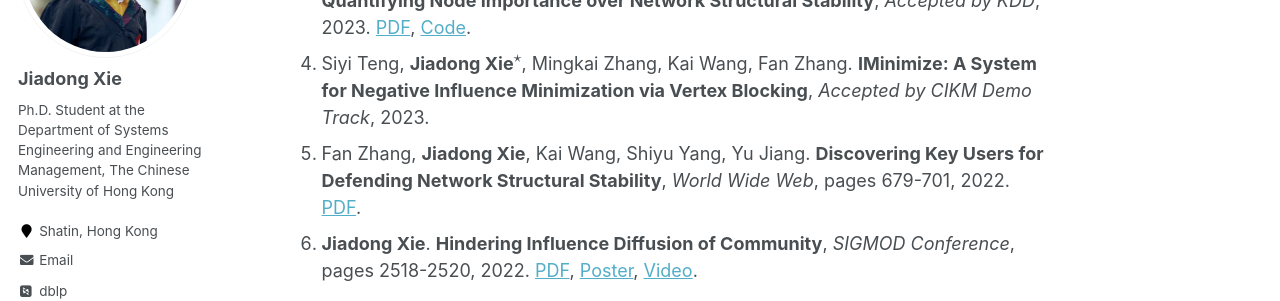
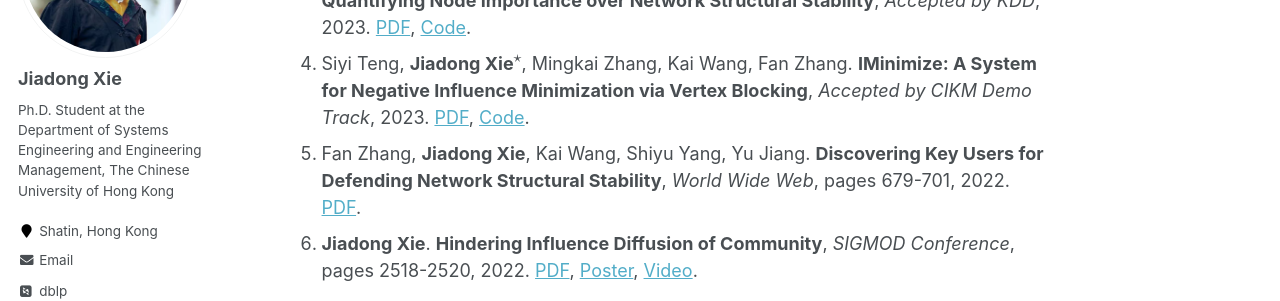
Before and after one commit to Xiejiadong/Xiejiadong.github.io, a Jekyll site: the page built from _pages/about.md, in a window 1280 px wide and 900 px high, scrolled down 534 px. Shown: the part 153-454 px from the top of the window. Built offline with Jekyll 4.4.1, drawn with Linux system fonts in a browser that asks for light colours; some web fonts are replaced; formulas are drawn with MathJax 3.

Commit message:
add cikm

```diff
--- a/_pages/about.md
+++ b/_pages/about.md
@@ -21,7 +21,7 @@ Publications
 1. **Jiadong Xie**, Fan Zhang, Kai Wang, Xuemin Lin, Wenjie Zhang. **Minimizing the Influence of Misinformation via Vertex Blocking**, *ICDE*, pages 789-801, 2023. [PDF](/files/paper/%5Bicde23%5DInfluence%20Minimization.pdf).
 2. Qianxi Zhang, Shuotao Xu, Qi Chen, Guoxin Sui, **Jiadong Xie**, Zhizhen Cai, Yaoqi Chen, Yinxuan He, Yuqing Yang, Fan Yang, Mao Yang, Lidong Zhou. **VBASE: Unifying Online Vector Similarity Search and Relational Queries via Relaxed Monotonicity**, *OSDI*, pages 377-395, 2023. [PDF](/files/paper/%5Bosdi23%5Dmulti-topk.pdf).
 3. Fan Zhang, Qingyuan Linghu, **Jiadong Xie**, Kai Wang, Xuemin Lin, Wenjie Zhang. **Quantifying Node Importance over Network Structural Stability**, *Accepted by KDD*, 2023. [PDF](/files/paper/%5Bkdd23%5Dnode-importance.pdf), [Code](https://github.com/Xiejiadong/Quantifying-Node-Importance-over-Network-Structural-Stability).
-4. Siyi Teng, **Jiadong Xie$^\star$**, Mingkai Zhang, Kai Wang, Fan Zhang. **IMinimize: A System for Negative Influence Minimization via Vertex Blocking**, *Accepted by CIKM Demo Track*, 2023.
+4. Siyi Teng, **Jiadong Xie$^\star$**, Mingkai Zhang, Kai Wang, Fan Zhang. **IMinimize: A System for Negative Influence Minimization via Vertex Blocking**, *Accepted by CIKM Demo Track*, 2023. [PDF](/files/paper/%5Bcikm23%5DIMinimize--demo.pdf), [Code](https://github.com/Tsyxxxka/IMinimize).
 5. Fan Zhang, **Jiadong Xie**, Kai Wang, Shiyu Yang, Yu Jiang. **Discovering Key Users for Defending Network Structural Stability**, *World Wide Web*, pages 679-701, 2022. [PDF](/files/paper/%5Bwwwj22%5Dcollapse%20coreness.pdf).
 6. **Jiadong Xie**. **Hindering Influence Diffusion of Community**, *SIGMOD Conference*, pages 2518-2520, 2022. [PDF](/files/paper/%5Bsigmod22%5DHindering%20Influence%20Diffusion%20of%20Community.pdf), [Poster](/files/attachments/Jiadong_Xie_Poster.pdf), [Video](/files/attachments/Jiadong_Xie_pre_video.mp4).
 
```
Also changed, not shown: 1 other file.
